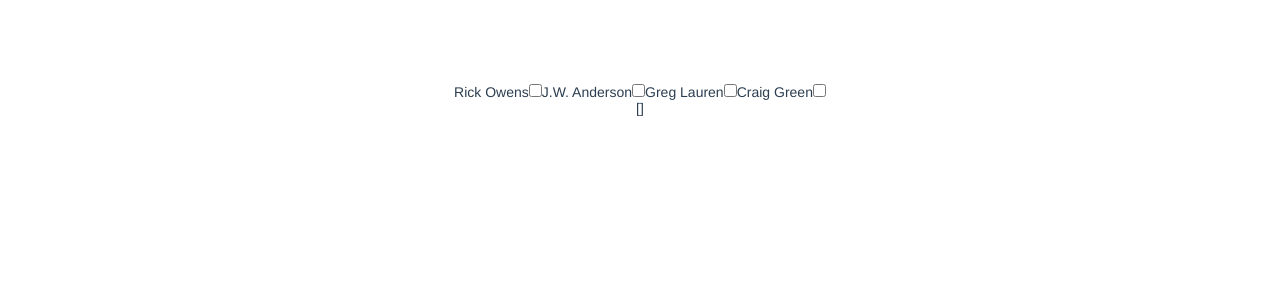
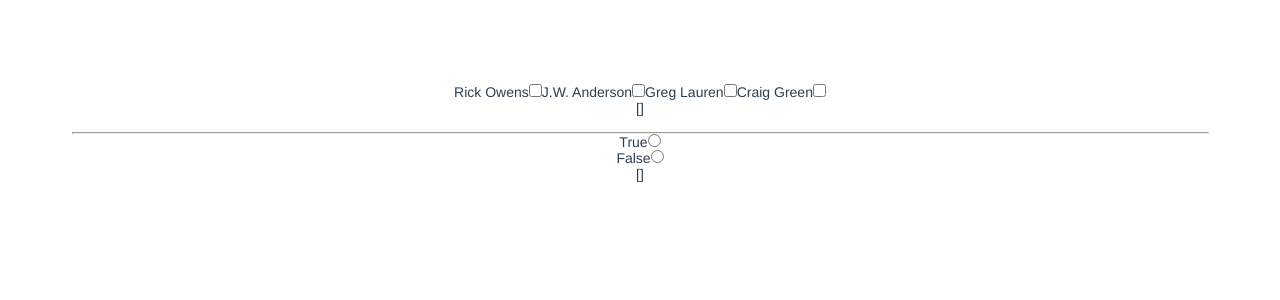
Before and after one commit to dresean/dresean-learns-vue, a Vue app in the folder practice/: page / in a window 1280 px wide. Shown: the top 300 px of the page. Built offline with nearby package versions, Linux system fonts and the light colour scheme.

Commit message:
add radio button input

```diff
--- a/practice/src/components/forms.vue
+++ b/practice/src/components/forms.vue
@@ -31,6 +31,22 @@
             value='Craig Green'>
         </div>
         <span>{{ checked }}</span>
+        <br/>
+        <br/>
+        <hr/>
+        <label for=''>True</label>
+        <input type='radio'
+        id='true'
+        v-model='selected'
+        value='true'/>
+        <br/>
+        <label for='false'>False</label>
+        <input type='radio'
+        v-model='selected'
+        id='false'
+        value='false'/>
+        <br/>
+        <span>{{ selected }}</span>
     </div>
 </template>
 
@@ -40,6 +56,7 @@
     data() {
         return {
         checked: [],
+        selected: [],
         count: 0
         }
     },
```
